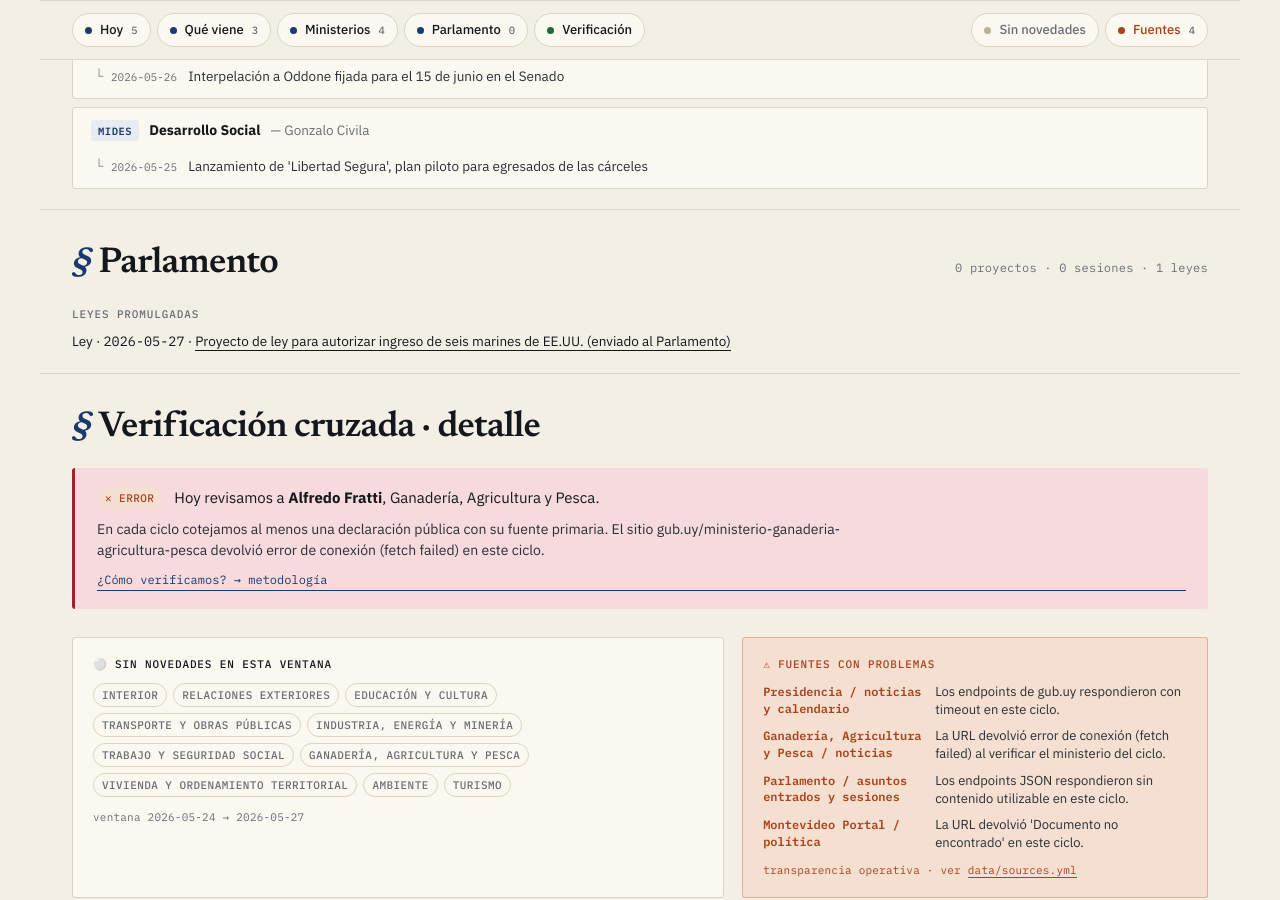
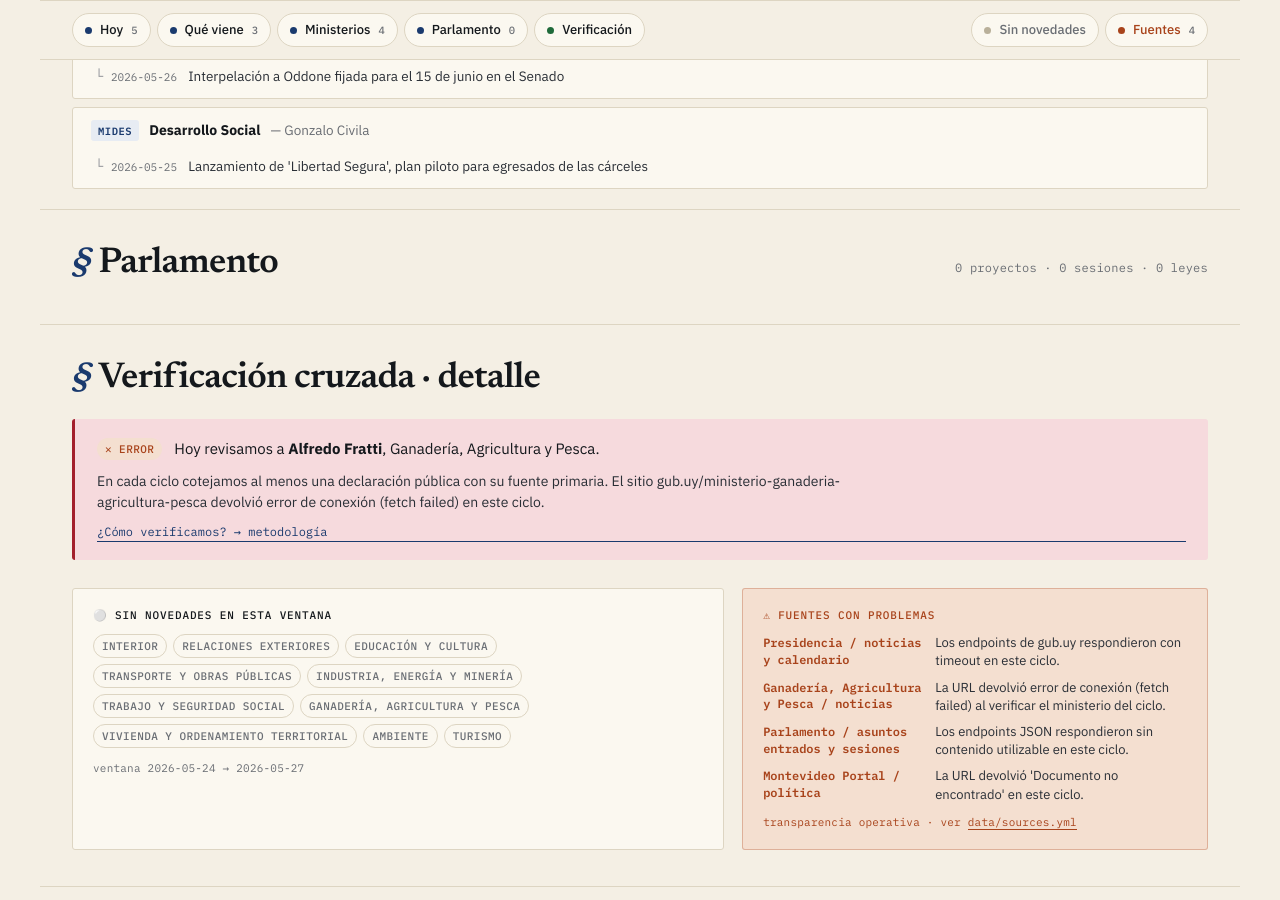
Before and after one commit to lezama/gob-uy-bot, a Jekyll site: the page built from _posts/2026-05-27-cycle-66.md, in a window 1280 px wide and 900 px high, scrolled down 2519 px. Built offline with Jekyll 4.4.1, drawn with Linux system fonts in a browser that asks for light colours.

Commit message:
fix: remove incorrect leyes_promulgadas entry (project not yet a law)
Co-authored-by: lezama <104869+lezama@users.noreply.github.com>

```diff
--- a/_posts/2026-05-27-cycle-66.md
+++ b/_posts/2026-05-27-cycle-66.md
@@ -152,11 +152,7 @@ ministry_feed:
 parlamento:
   asuntos_entrados: []
   sesiones: []
-  leyes_promulgadas:
-    - numero: ""
-      fecha: "2026-05-27"
-      titulo: "Proyecto de ley para autorizar ingreso de seis marines de EE.UU. (enviado al Parlamento)"
-      url: "https://ladiaria.com.uy/politica/articulo/2026/5/el-gobierno-solicito-autorizacion-al-parlamento-para-el-ingreso-de-seis-marines-de-estados-unidos/"
+  leyes_promulgadas: []
 quiet:
   - "Interior"
   - "Relaciones Exteriores"
```
